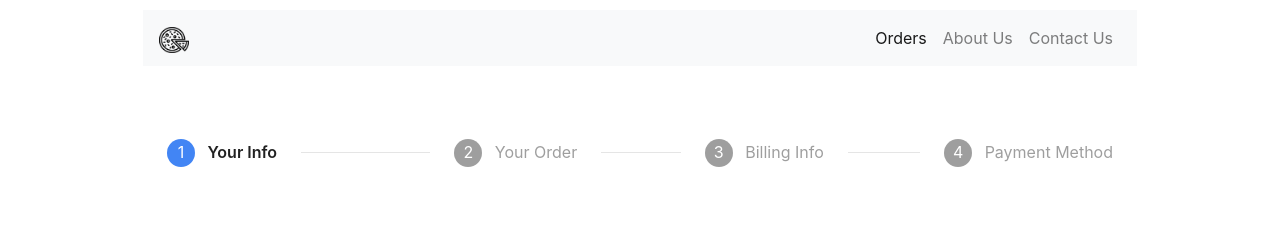
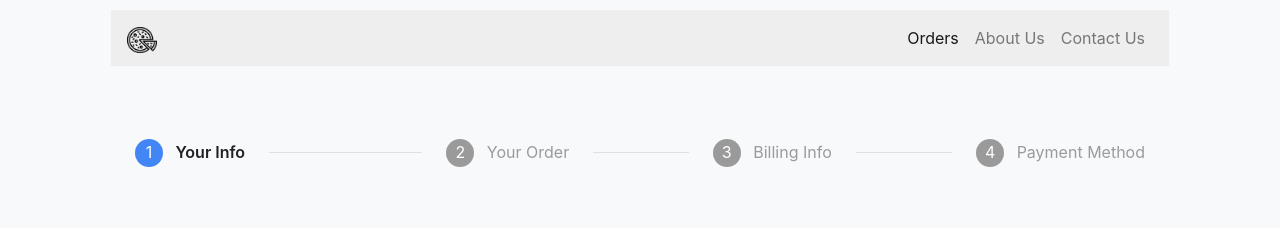
Before and after one commit to frenesi-code/Final-Assignment-644, a plain HTML site: page app/index.html in a window 1280 px wide. Shown: the top 228 px of the page. Drawn offline with nearby package versions, Linux system fonts and the light colour scheme.

Commit message:
Improving nav background and removing click event for steppers

```diff
--- a/app/css/styles.css
+++ b/app/css/styles.css
@@ -1,5 +1,5 @@
 .container {
-    max-width: 80%;
+    max-width: 85%;
     padding-top: 10px;
 }
 
@@ -92,6 +92,10 @@ ul.stepper li.completed a .label {
     transition: .5s
 }
 
+.stepper-horizontal li a {
+    cursor: default;
+}
+
 .stepper-horizontal li a .label {
     margin-top: .63rem
 }
@@ -118,9 +122,7 @@ ul.stepper li.completed a .label {
     background-color: rgba(0, 0, 0, 0.1)
 }
 
-.stepper-horizontal li:hover {
-    background-color: rgba(0, 0, 0, 0.06)
-}
+
 
 @media (max-width: 47.9375rem) {
     .stepper-horizontal {
--- a/app/index.html
+++ b/app/index.html
@@ -34,11 +34,11 @@
     <link href="css/styles.css" rel="stylesheet">
 </head>
 
-<body class="">
+<body class="bg-light">
     <div class="container">
         <!-- Image and text -->
 
-        <nav class="navbar navbar-expand-lg navbar-inverse navbar-light bg-light">
+        <nav class="navbar navbar-expand-lg navbar-inverse navbar-light" style="background-color: #eeeeee;">
             <button class="navbar-toggler" type="button" data-toggle="collapse" data-target="#navbarTogglerDemo01" aria-controls="navbarTogglerDemo01" aria-expanded="false"
                 aria-label="Toggle navigation">
                 <span class="navbar-toggler-icon"></span>
@@ -82,7 +82,7 @@
 
                     <!-- First Step -->
                     <li class="" id="first-step-li">
-                        <a id="first-step" href="#">
+                        <a id="first-step" href="#"">
                             <span class="circle">1</span>
                             <span class="label">Your Info</span>
                         </a>
--- a/app/js/main.js
+++ b/app/js/main.js
@@ -845,6 +845,7 @@ $(document).ready(function() {
     });
 
     // Handling step clicks
+    /*
     $('ul > li > a').on('click', function (event) {
 
       $('#your-info-container').hide();
@@ -875,5 +876,5 @@ $(document).ready(function() {
             $('#fourth-step-li').addClass('active');
         }
     })
-
+   */
 });
```
